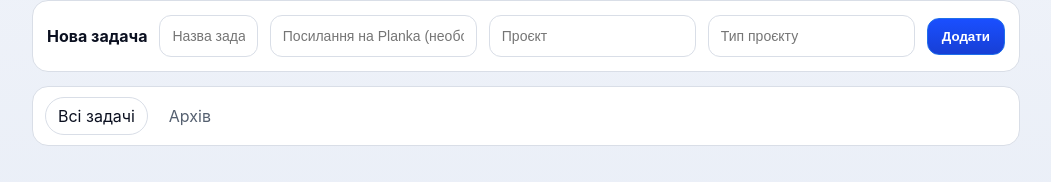
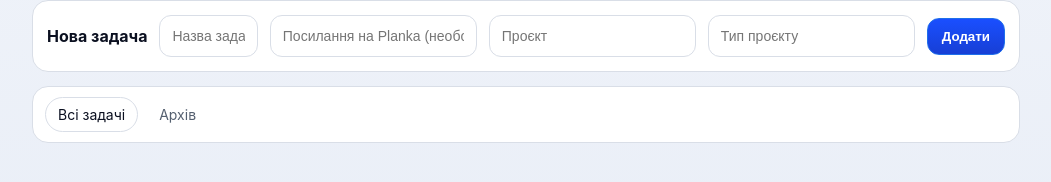
Before and after one commit to eightalex/time-tracker, a Vue app: page / in a window 1280 px wide. Shown: the part 422-604 px from the top of the page, without its empty margins (114-1165 px from the left). Built offline with nearby package versions, Linux system fonts and the light colour scheme.

Commit message:
style: enhance tab styling with transition effects

```diff
--- a/src/components/TabsBar.vue
+++ b/src/components/TabsBar.vue
@@ -14,6 +14,6 @@ const modelTab = computed({ get:()=>props.tab, set:v=>emit('update:tab', v) });
 
 <style scoped>
 .tabs{display:flex;gap:8px;margin: 14px 0;border-bottom:1px solid var(--line);padding:10px 12px}
-.tab{padding:8px 12px;border-radius:999px;border:1px solid transparent;cursor:pointer;color:var(--sub)}
+.tab{padding:8px 12px;border-radius:999px;border:1px solid transparent;cursor:pointer;color:var(--sub);font-size:14px;user-select:none;transition:background .2s,border-color .2s,color .2s}
 .tab.active{background:var(--segment-active);border-color:var(--line);color:var(--text)}
 </style>
```
